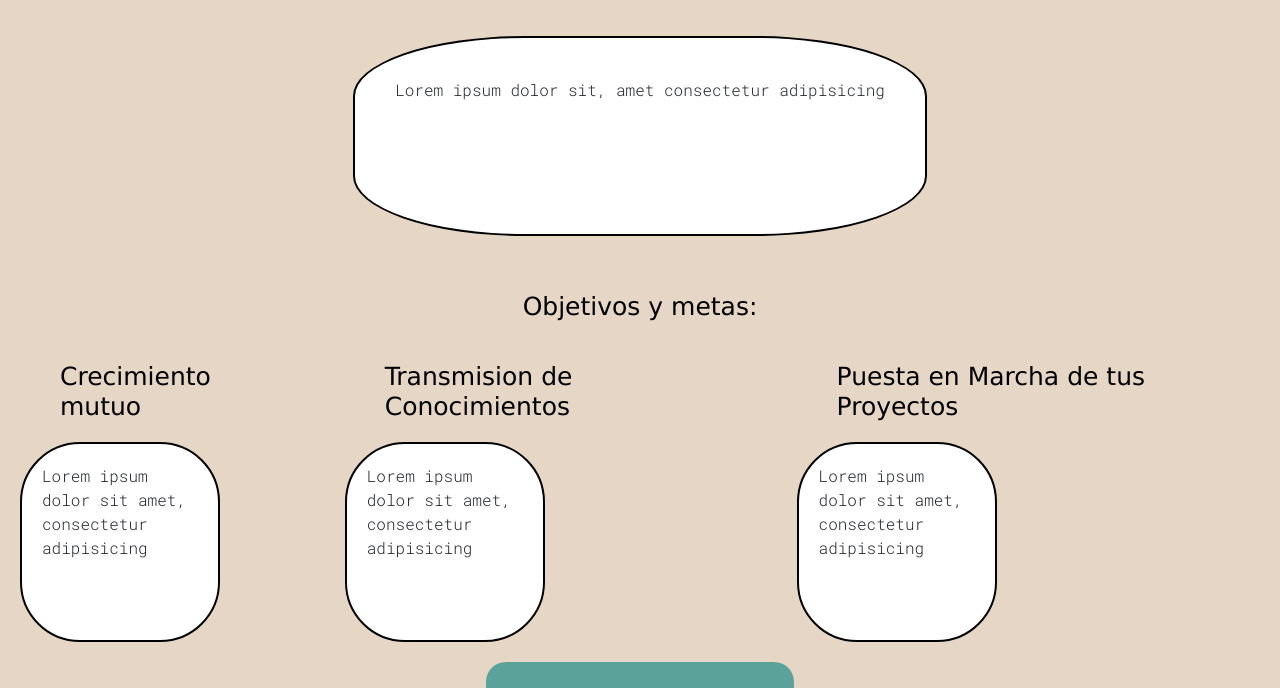
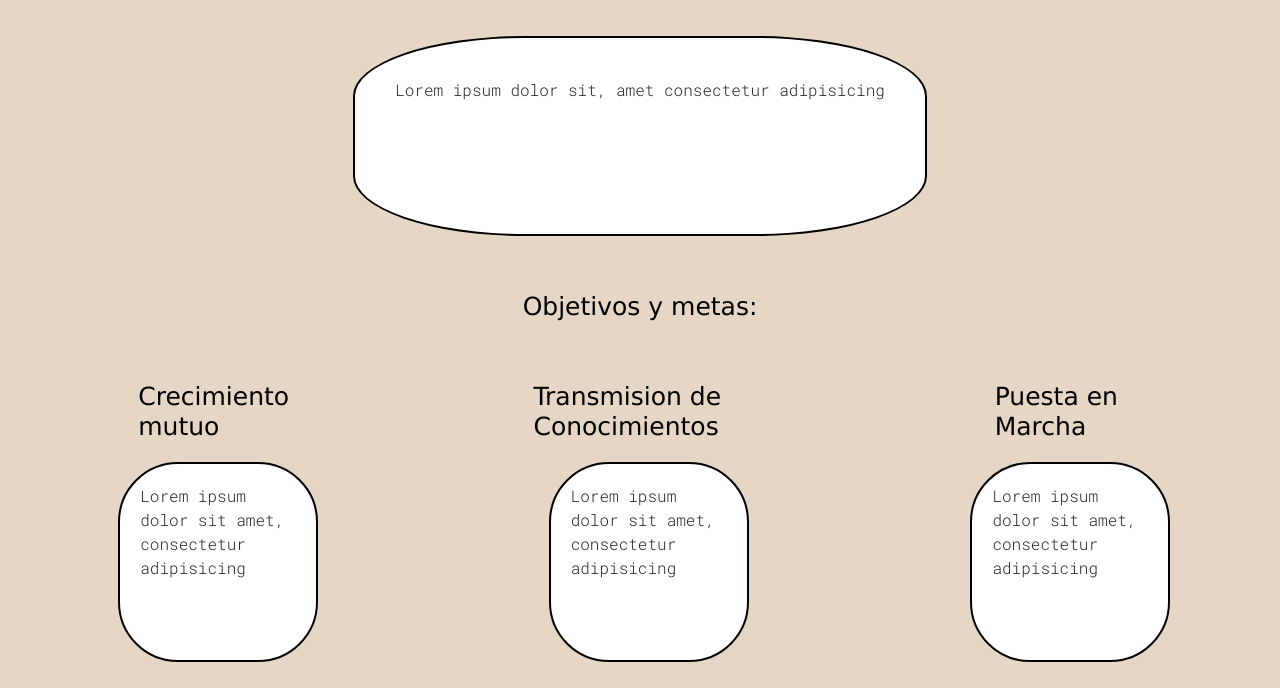
Before and after one commit to juliparedes1/EntregaFinal-ParedesJulian, a website: page pages/nosotros.html in a window 1280 px wide. Shown: the part 236-924 px from the top of the page. Drawn offline with nearby package versions, Linux system fonts and the light colour scheme.

Commit message:
2da pre-entrega terminada

```diff
--- a/pages/nosotros.html
+++ b/pages/nosotros.html
@@ -65,7 +65,7 @@
             </article>
             <article>
                 <div class="presentacion_cajas">
-                    <h3>Puesta en Marcha de tus Proyectos</h3>
+                    <h3>Puesta en Marcha</h3>
                     <p>Lorem ipsum dolor sit amet, consectetur adipisicing</p>
                 </div>
             </article>
--- a/sass/style.scss
+++ b/sass/style.scss
@@ -52,7 +52,7 @@ main{
     min-height: 100vh;
 }
 .mainIndex{
-    background-image: url(/images/banner.jpg);
+    background-image: url(../images/banner.jpg);
     background-repeat: no-repeat;
 }
 
@@ -292,8 +292,10 @@ header nav ul li a, footer div ul li a {
 
 .presentacion_cajas{
     margin: 20px;
+    display: flex;
     justify-content: center;
     align-items: center;
+    flex-direction: column;
 
 }
 
@@ -306,7 +308,9 @@ header nav ul li a, footer div ul li a {
 
 
 }
-
+.presentacion_cajas h3{
+    width: 50%;
+}
 .presentacion_cajas p  {
     background-color: rgb(255, 255, 255);
     border-radius: 30%;
```
Also changed, not shown: css/style.css, 1 other file.
